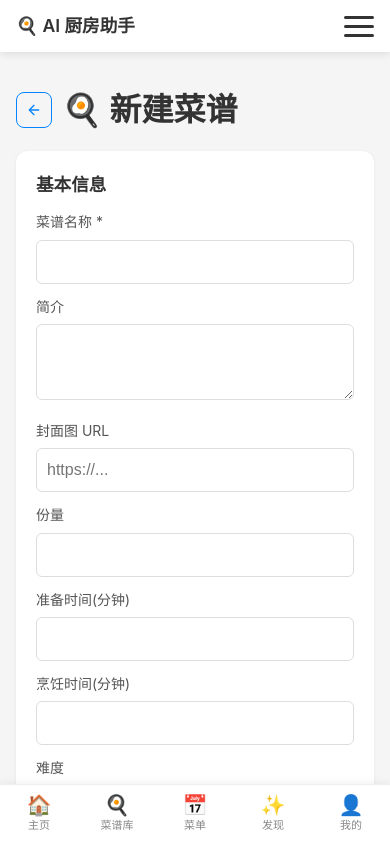
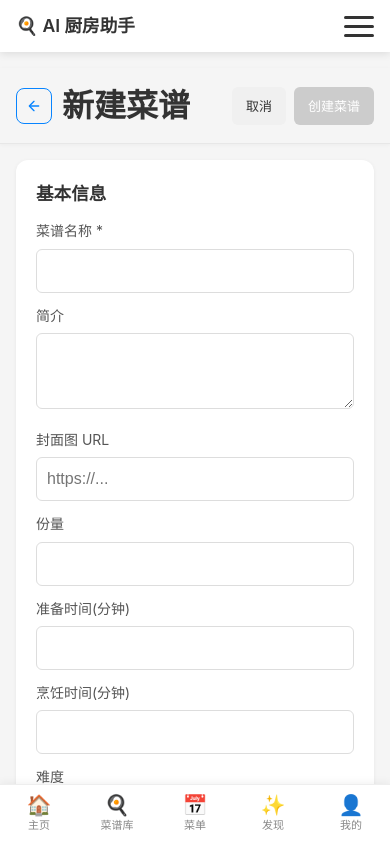
Before and after one commit to fenghuo1943/AI-Kitchen-Blueprint, a Vue app in the folder frontend/: page /recipes/new in a window 390 px wide. Shown: the top 844 px of the page. Built offline with nearby package versions, Linux system fonts and the light colour scheme; no server answers.

Commit message:
优化页面显示

```diff
--- a/frontend/src/App.vue
+++ b/frontend/src/App.vue
@@ -1,6 +1,6 @@
 <template>
-  <div class="app">
-    <nav class="navbar">
+  <div class="app" ref="appRef">
+    <nav class="navbar" ref="navbarRef">
       <router-link to="/" class="nav-brand">🍳 AI 厨房助手</router-link>
 
       <!-- 移动端汉堡菜单按钮 -->
@@ -76,10 +76,36 @@
 </template>
 
 <script setup lang="ts">
-import { ref, watch } from 'vue';
+import { ref, watch, onMounted, onUnmounted } from 'vue';
 import { useResponsive } from './composables/useResponsive';
 
 const { isMobile } = useResponsive();
+
+const appRef = ref<HTMLElement | null>(null);
+const navbarRef = ref<HTMLElement | null>(null);
+let navbarObserver: ResizeObserver | null = null;
+
+// 将导航栏高度同步为 --navbar-height 变量，供各页面 sticky 标题栏吸附在导航栏正下方
+function syncNavbarHeight() {
+  if (!appRef.value || !navbarRef.value) return;
+  appRef.value.style.setProperty('--navbar-height', `${navbarRef.value.offsetHeight}px`);
+}
+
+onMounted(() => {
+  syncNavbarHeight();
+  if (navbarRef.value && typeof ResizeObserver !== 'undefined') {
+    navbarObserver = new ResizeObserver(syncNavbarHeight);
+    navbarObserver.observe(navbarRef.value);
+  } else {
+    window.addEventListener('resize', syncNavbarHeight);
+  }
+});
+
+onUnmounted(() => {
+  navbarObserver?.disconnect();
+  navbarObserver = null;
+  window.removeEventListener('resize', syncNavbarHeight);
+});
 
 const isMobileMenuOpen = ref(false);
 
--- a/frontend/src/views/RecipeDetail.vue
+++ b/frontend/src/views/RecipeDetail.vue
@@ -206,18 +206,23 @@ onMounted(() => {
 
 <style scoped>
 .recipe-detail {
-  padding: 20px;
   max-width: 800px;
   margin: 0 auto;
-  padding-bottom: 100px;
 }
 
 .header {
+  position: sticky;
+  top: var(--navbar-height, 64px);
+  z-index: 150;
   display: flex;
   justify-content: space-between;
   align-items: center;
   gap: 12px;
+  padding: 14px 20px;
   margin-bottom: 20px;
+  background: #f5f5f5;
+  border-bottom: 1px solid rgba(0, 0, 0, 0.06);
+  box-shadow: 0 1px 4px rgba(0, 0, 0, 0.04);
 }
 
 .header-left {
@@ -321,7 +326,7 @@ onMounted(() => {
 }
 
 .recipe-content {
-  margin-top: 4px;
+  padding: 0 20px 100px;
 }
 
 .summary {
@@ -602,14 +607,18 @@ onMounted(() => {
 /* 移动端响应式样式 */
 @media (max-width: 767px) {
   .recipe-detail {
-    padding: 16px;
-    padding-bottom: 104px;
+    padding: 0;
   }
 
   .header {
     flex-direction: row;
     gap: 8px;
     align-items: center;
+    padding: 12px 16px;
+  }
+
+  .recipe-content {
+    padding: 0 16px 104px;
   }
 
   .actions {
@@ -693,7 +702,7 @@ onMounted(() => {
 /* 平板端响应式样式 */
 @media (min-width: 768px) and (max-width: 1023px) {
   .recipe-detail {
-    padding: 16px;
+    padding: 0;
   }
 
   .meta {
--- a/frontend/src/views/RecipeForm.vue
+++ b/frontend/src/views/RecipeForm.vue
@@ -8,11 +8,17 @@
             <path d="M12 19L5 12L12 5" stroke="#0784ff" stroke-width="2" stroke-linecap="round" stroke-linejoin="round"></path>
           </svg>
         </button>
-        <h1>{{ isEdit ? '✏️ 编辑菜谱' : '🍳 新建菜谱' }}</h1>
+        <h1>{{ isEdit ? '编辑菜谱' : '新建菜谱' }}</h1>
+      </div>
+      <div class="header-actions">
+        <button type="button" class="btn btn-secondary" @click="goBack">取消</button>
+        <button type="submit" form="recipe-form" class="btn btn-primary" :disabled="!form.title || saving">
+          {{ saving ? '保存中...' : (isEdit ? '保存修改' : '创建菜谱') }}
+        </button>
       </div>
     </div>
 
-    <form @submit.prevent="save">
+    <form @submit.prevent="save" id="recipe-form">
       <!-- 基础信息 -->
       <div class="card">
         <h2>基本信息</h2>
@@ -115,12 +121,6 @@
         </div>
       </div>
 
-      <div class="actions">
-        <button type="button" class="btn btn-secondary" @click="goBack">取消</button>
-        <button type="submit" class="btn btn-primary" :disabled="!form.title || saving">
-          {{ saving ? '保存中...' : (isEdit ? '保存修改' : '创建菜谱') }}
-        </button>
-      </div>
     </form>
 
     <!-- 食材选择器 -->
@@ -341,9 +341,26 @@ onMounted(loadData);
 </script>
 
 <style scoped>
-.recipe-form { padding: 20px; max-width: 800px; margin: 0 auto; }
-.header-left { display: flex; align-items: center; gap: 10px; margin-bottom: 16px; }
-.header-left h1 { margin: 0; }
+.recipe-form { max-width: 800px; margin: 0 auto; }
+.header {
+  position: sticky;
+  top: var(--navbar-height, 64px);
+  z-index: 150;
+  display: flex;
+  justify-content: space-between;
+  align-items: center;
+  gap: 12px;
+  padding: 14px 20px;
+  margin-bottom: 16px;
+  background: #f5f5f5;
+  border-bottom: 1px solid rgba(0, 0, 0, 0.06);
+  box-shadow: 0 1px 4px rgba(0, 0, 0, 0.04);
+}
+.header-left { display: flex; align-items: center; gap: 10px; min-width: 0; flex: 1; }
+.header-left h1 { margin: 0; white-space: nowrap; overflow: hidden; text-overflow: ellipsis; }
+.header-actions { display: flex; gap: 8px; flex-shrink: 0; }
+.header-actions .btn { padding: 8px 14px; min-height: 38px; font-size: 13px; }
+form { padding: 0 20px; }
 /* 返回按钮：向左箭头，蓝色轮廓，透明背景，圆角矩形外形 */
 .btn-back {
   width: 36px;
@@ -391,7 +408,6 @@ onMounted(loadData);
 .step-row textarea { width: 100%; padding: 10px; border: 1px solid #ddd; border-radius: 6px; box-sizing: border-box; margin-bottom: 8px; }
 .step-row input { width: 140px; padding: 8px; border: 1px solid #ddd; border-radius: 6px; }
 
-.actions { display: flex; justify-content: flex-end; gap: 10px; }
 .btn { padding: 10px 20px; border: none; border-radius: 6px; cursor: pointer; font-size: 14px; min-height: 44px; }
 .btn-primary { background: #4a90d9; color: white; }
 .btn-primary:disabled { background: #ccc; cursor: not-allowed; }
@@ -410,14 +426,14 @@ onMounted(loadData);
 .modal-actions { display: flex; justify-content: flex-end; margin-top: 16px; }
 
 @media (max-width: 767px) {
-  .recipe-form { padding: 16px; }
+  .recipe-form { padding: 0; }
+  .header { padding: 12px 16px; }
+  form { padding: 0 16px; }
   .form-row { flex-direction: column; gap: 0; }
   .ing-row { flex-wrap: wrap; }
   .ing-quantity { width: 100%; }
   .ing-unit { width: 100%; }
   .modal-overlay { padding: 0; align-items: flex-end; }
   .modal { border-radius: 12px 12px 0 0; max-height: 90vh; }
-  .actions { flex-direction: column; }
-  .actions .btn { width: 100%; }
 }
 </style>
--- a/frontend/src/views/RecipeManagement.vue
+++ b/frontend/src/views/RecipeManagement.vue
@@ -184,14 +184,22 @@ onActivated(() => {
 
 <style scoped>
 .recipe-management {
-  padding: 20px;
+  padding: 0 20px 20px;
 }
 
 .header {
+  position: sticky;
+  top: var(--navbar-height, 64px);
+  z-index: 150;
   display: flex;
   justify-content: space-between;
   align-items: center;
-  margin-bottom: 20px;
+  gap: 12px;
+  padding: 16px 0;
+  margin-bottom: 16px;
+  background: #f5f5f5;
+  border-bottom: 1px solid rgba(0, 0, 0, 0.06);
+  box-shadow: 0 1px 4px rgba(0, 0, 0, 0.04);
 }
 
 .header h1 {
@@ -423,13 +431,14 @@ onActivated(() => {
 /* 移动端响应式样式 */
 @media (max-width: 767px) {
   .recipe-management {
-    padding: 16px;
+    padding: 0 16px 16px;
   }
 
   .header {
     flex-direction: column;
     gap: 12px;
     align-items: stretch;
+    padding: 14px 0;
   }
 
   .header h1 {
```
